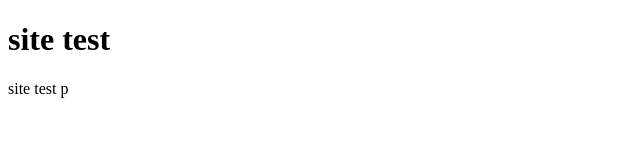
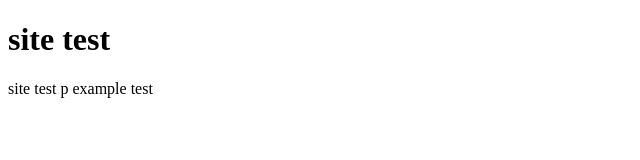
Before and after one commit to Lhaeni/lhaeni.github.io, a plain HTML site: page index.html in a window 1280 px wide. Shown: the full height of the page, 0-640 px from the left. Drawn offline with Linux system fonts and the light colour scheme.

Commit message:
Update index.html

```diff
--- a/index.html
+++ b/index.html
@@ -2,6 +2,6 @@
 <html>
   <body>
     <h1>site test</h1>
-    <p>site test p</p>
+    <p>site test p example test</p>
   </body>
 </html>
```
